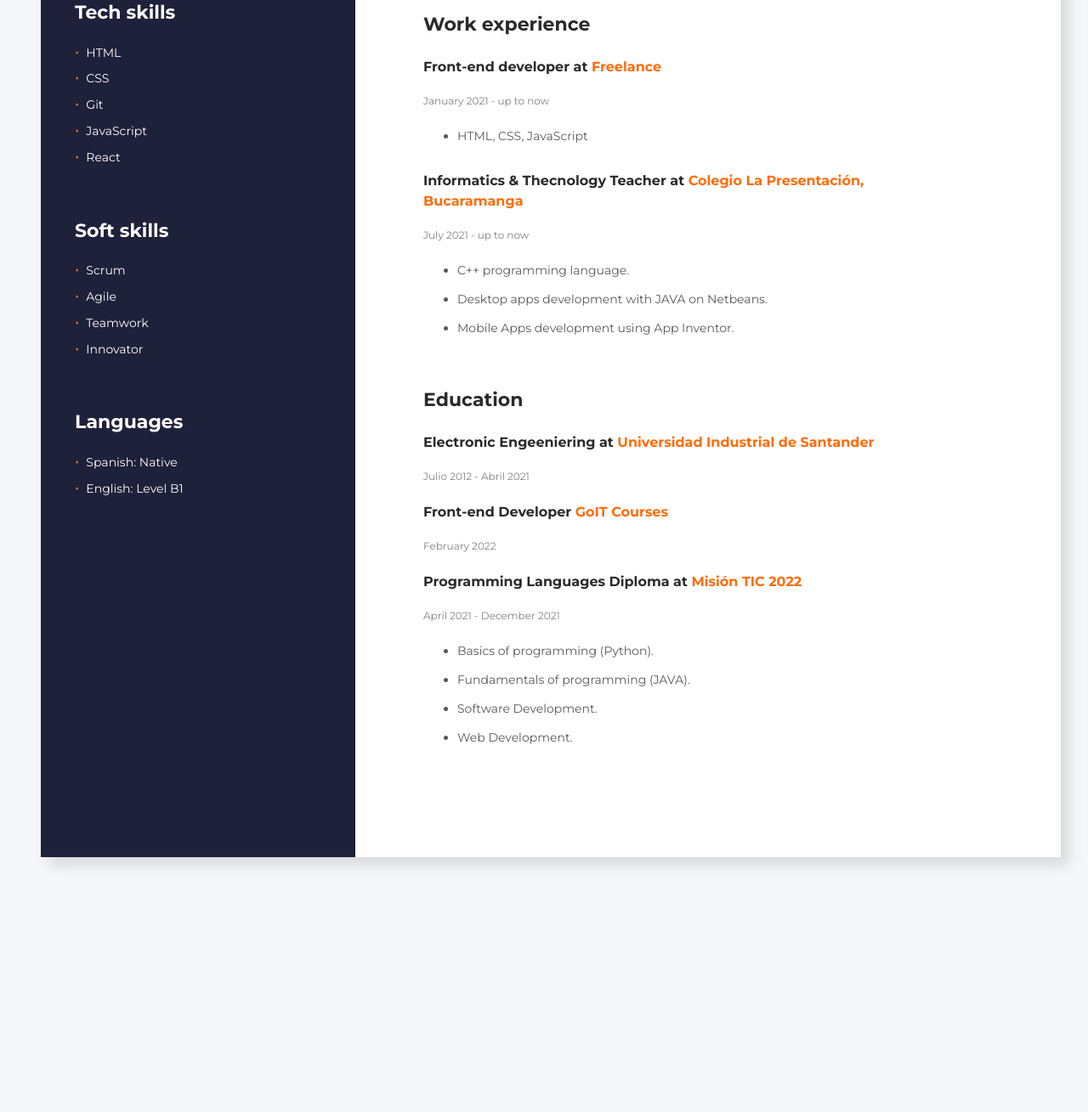
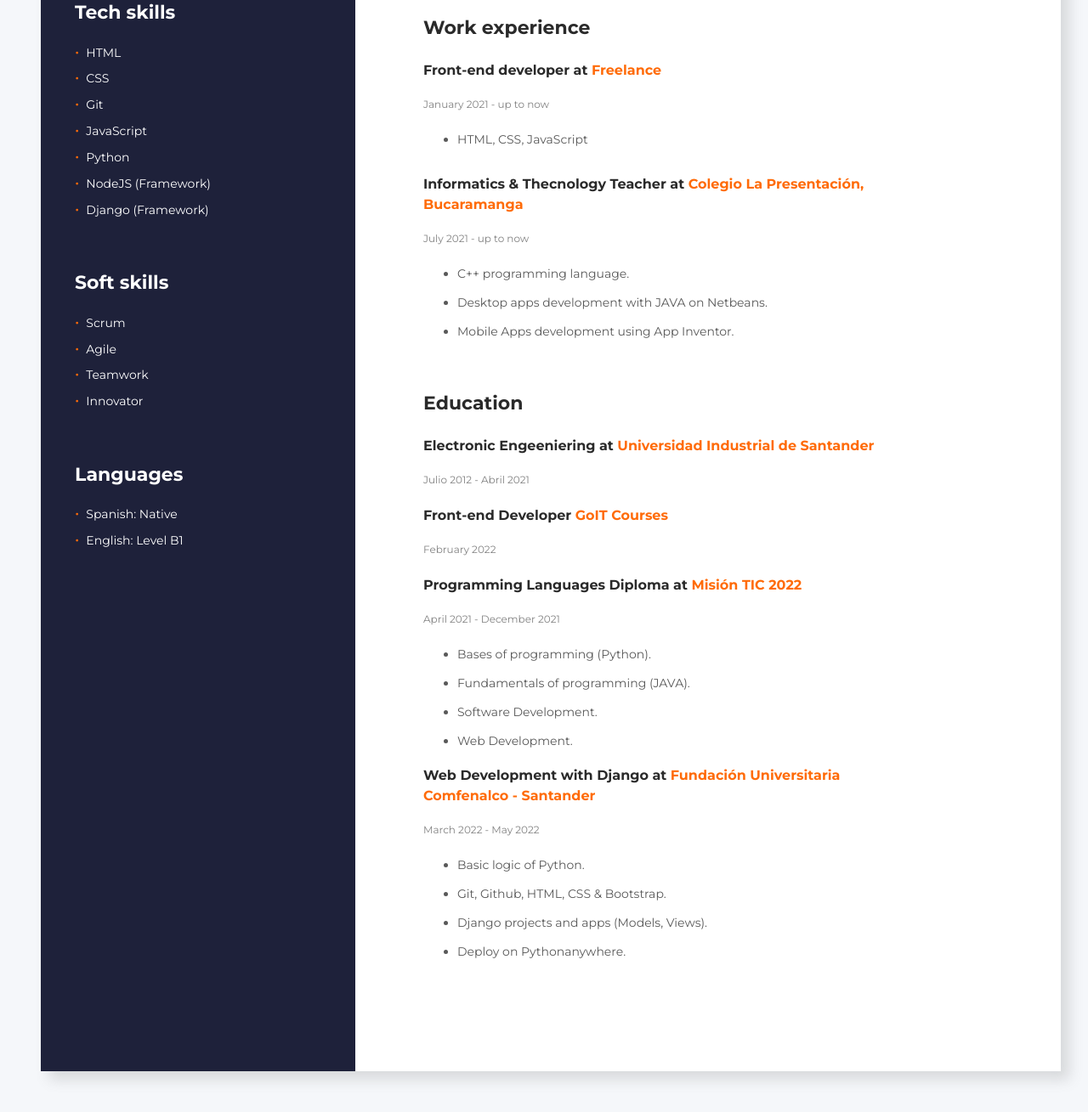
Before and after one commit to JonaThanPabonP/Curriculum, a plain HTML site: page index.html in a window 1280 px wide. Shown: the part 553-1862 px from the top of the page at 85% size. Before the commit the page ends 1610 px from the top, so only its background shows below. Drawn offline with Linux system fonts and the light colour scheme.

Commit message:
Update may 30th

```diff
--- a/css/style.css
+++ b/css/style.css
@@ -8,6 +8,7 @@ body {
   font-size: 45px;
   line-height: 2;
   margin-bottom: 20px;
+  border-bottom: 4px solid #ff6b08;
 }
 
 .bio-occupation {
--- a/index.html
+++ b/index.html
@@ -41,7 +41,10 @@
             <li class="skills-item">CSS</li>
             <li class="skills-item">Git</li>
             <li class="skills-item">JavaScript</li>
-            <li class="skills-item">React</li>
+            <li class="skills-item">Python</li>
+            <li class="skills-item">NodeJS (Framework)</li>
+            <li class="skills-item">Django (Framework)</li>
+
           </ul>
         </section>
         <section class="skills">
@@ -130,10 +133,22 @@
           </h3>
           <p class="education-time">April 2021 - December 2021</p>
           <ul>
-            <li class="education-item">Basics of programming (Python).</li>
+            <li class="education-item">Bases of programming (Python).</li>
             <li class="education-item">Fundamentals of programming (JAVA).</li>
             <li class="education-item">Software Development.</li>
             <li class="education-item">Web Development.</li>
+          </ul>
+          <h3 class="education-degree">
+            Web Development with Django at<span class="accent">
+              Fundación Universitaria Comfenalco - Santander</span
+            >
+          </h3>
+          <p class="education-time">March 2022 - May 2022</p>
+          <ul>
+            <li class="education-item">Basic logic of Python.</li>
+            <li class="education-item">Git, Github, HTML, CSS & Bootstrap.</li>
+            <li class="education-item">Django projects and apps (Models, Views).</li>
+            <li class="education-item">Deploy on Pythonanywhere.</li>
           </ul>
         </section>
       </div>
```
Also changed, not shown: 1 other file.
